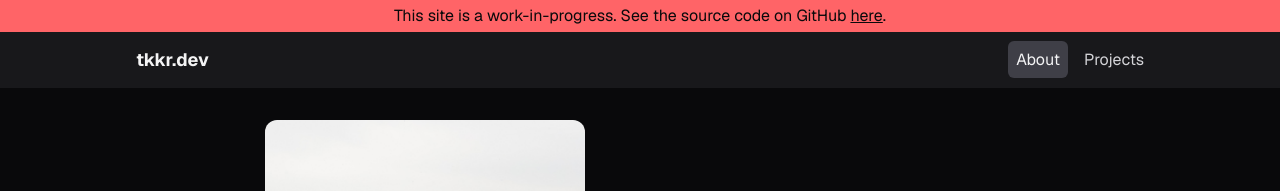
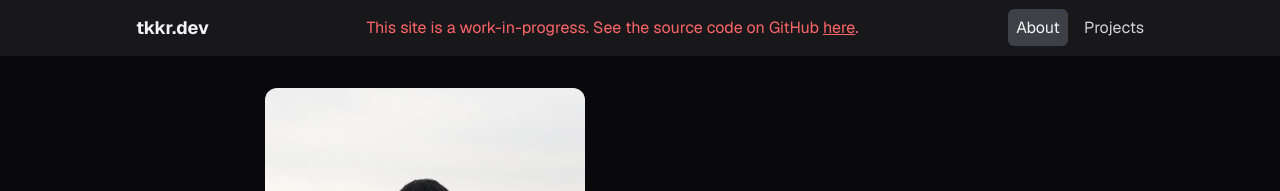
Before and after one commit to thaddeuskkr/tkkr.dev, an Astro site: page /about in a window 1280 px wide. Shown: the top 191 px of the page. Built offline with nearby package versions, Linux system fonts and the light colour scheme; Astro itself is replaced by a stand-in of ours; some packages are replaced by stand-ins of ours.

Commit message:
feat: move banner to nav
Signed-off-by: Thaddeus Kuah <tk@tkkr.dev>

```diff
--- a/src/components/Navigation.astro
+++ b/src/components/Navigation.astro
@@ -2,18 +2,19 @@
 const { active } = Astro.props;
 ---
 
-<div class="w-screen bg-red-400 py-1 text-zinc-950">
-    <p class="mx-auto text-center">
-        This site is a work-in-progress. See the source code on GitHub
-        <a href="https://github.com/thaddeuskkr/tkkr.dev" class="underline" target="_blank" rel="noopener noreferrer"
-            >here</a
-        >.
-    </p>
-</div>
-<nav class="pb-14">
+<nav class="z-10 pb-14">
     <div class="fixed w-screen bg-zinc-900 px-4 py-2">
         <div class="m-auto flex max-w-5xl justify-between">
             <a href="/" class="px-2 py-1.5 text-lg font-bold">tkkr.dev</a>
+            <p class="m-auto hidden text-center text-red-400 md:block">
+                This site is a work-in-progress. See the source code on GitHub
+                <a
+                    href="https://github.com/thaddeuskkr/tkkr.dev"
+                    class="underline"
+                    target="_blank"
+                    rel="noopener noreferrer">here</a
+                >.
+            </p>
             <ul class="flex items-center space-x-2">
                 <li>
                     <a
```
